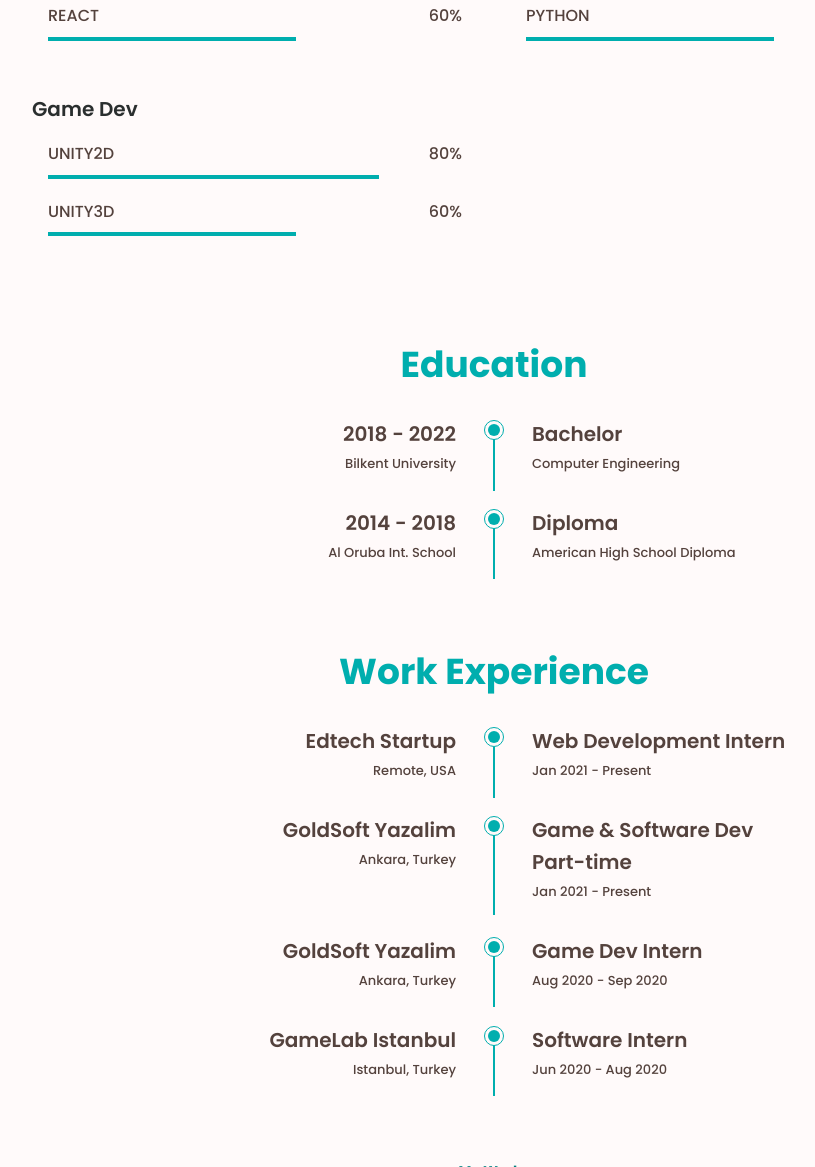
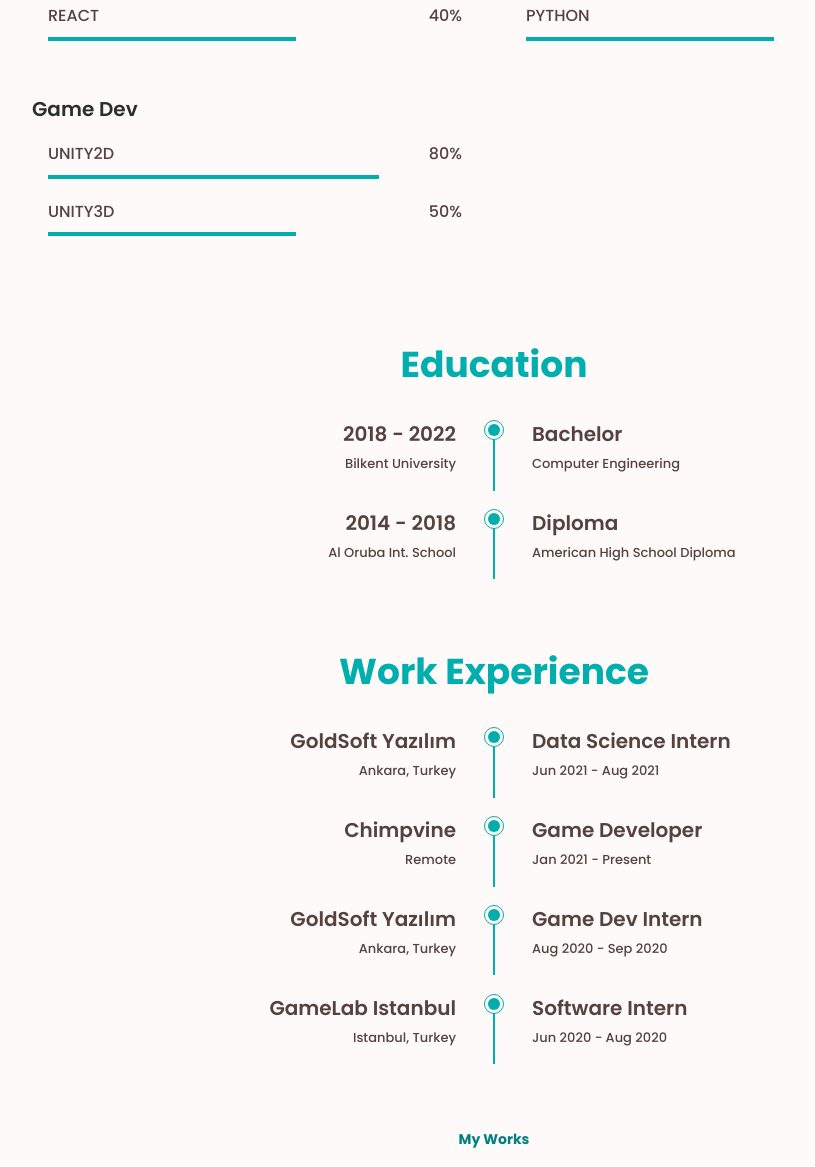
Before and after one commit to YahyaElnouby/YahyaElnouby.github.io, a plain HTML site: page index.html in a window 1280 px wide. Shown: the part 1755-2922 px from the top of the page, without its empty margins (308-1123 px from the left). Drawn offline with nearby package versions, Linux system fonts and the light colour scheme.

Commit message:
Update: Work experience updated

```diff
--- a/index.html
+++ b/index.html
@@ -172,7 +172,7 @@
 
             <div class="skills_data">
               <span class="skills_name">React</span>
-              <span class="skills_number">60%</span>
+              <span class="skills_number">40%</span>
               <span class="skills_bar skills_react"></span>
             </div>
           </div>
@@ -210,7 +210,7 @@
 
             <div class="skills_data">
               <span class="skills_name">Unity3D</span>
-              <span class="skills_number">60%</span>
+              <span class="skills_number">50%</span>
               <span class="skills_bar skills_unity3D"></span>
             </div>
           </div>
@@ -266,24 +266,7 @@
         <div class="education_container bd-grid">
           <div class="education_content">
             <div>
-              <h3 class="education_year">Edtech Startup</h3>
-              <span class="education_university">Remote, USA</span>
-            </div>
-
-            <div class="education_time">
-              <span class="education_rounder"></span>
-              <span class="education_line"></span>
-            </div>
-
-            <div>
-              <h3 class="education_race">Web Development Intern</h3>
-              <span class="education_speciality">Jan 2021 - Present</span>
-            </div>
-          </div>
-
-          <div class="education_content">
-            <div>
-              <h3 class="education_year">GoldSoft Yazalim</h3>
+              <h3 class="education_year">GoldSoft Yazılım</h3>
               <span class="education_university">Ankara, Turkey</span>
             </div>
 
@@ -293,9 +276,25 @@
             </div>
 
             <div>
+              <h3 class="education_race">Data Science Intern</h3>
+              <span class="education_speciality">Jun 2021 - Aug 2021</span>
+            </div>
+          </div>
+
+          <div class="education_content">
+            <div>
+              <h3 class="education_year">Chimpvine</h3>
+              <span class="education_university">Remote</span>
+            </div>
+
+            <div class="education_time">
+              <span class="education_rounder"></span>
+              <span class="education_line"></span>
+            </div>
+
+            <div>
               <h3 class="education_race">
-                Game & Software Dev <br />
-                Part-time
+                Game Developer <br />
               </h3>
               <span class="education_speciality">Jan 2021 - Present</span>
             </div>
@@ -303,7 +302,7 @@
 
           <div class="education_content">
             <div>
-              <h3 class="education_year">GoldSoft Yazalim</h3>
+              <h3 class="education_year">GoldSoft Yazılım</h3>
               <span class="education_university">Ankara, Turkey</span>
             </div>
 
```
